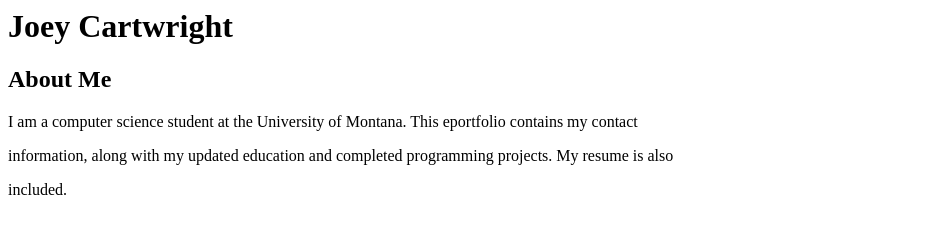
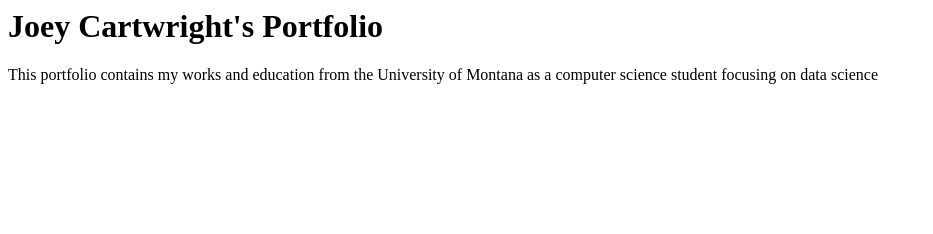
Before and after one commit to JoeyCartwright/JoeyCartwright.github.io, a plain HTML site: page index.html in a window 1280 px wide. Shown: the whole page, without its empty margins (0-933 px from the left). Drawn offline with Linux system fonts and the light colour scheme.

Commit message:
Update index.html

```diff
--- a/index.html
+++ b/index.html
@@ -1,5 +1,5 @@
-<h1>Joey Cartwright</h1>
-<h2>About Me</h2>
-<p>I am a computer science student at the University of Montana. This eportfolio contains my contact</p>
-<p>information, along with my updated education and completed programming projects. My resume is also</p>
-<p>included. </p>
+<h1>Joey Cartwright's Portfolio</h1>
+<p>
+This portfolio contains my works and education from the University of Montana
+as a computer science student focusing on data science
+</p>
```
